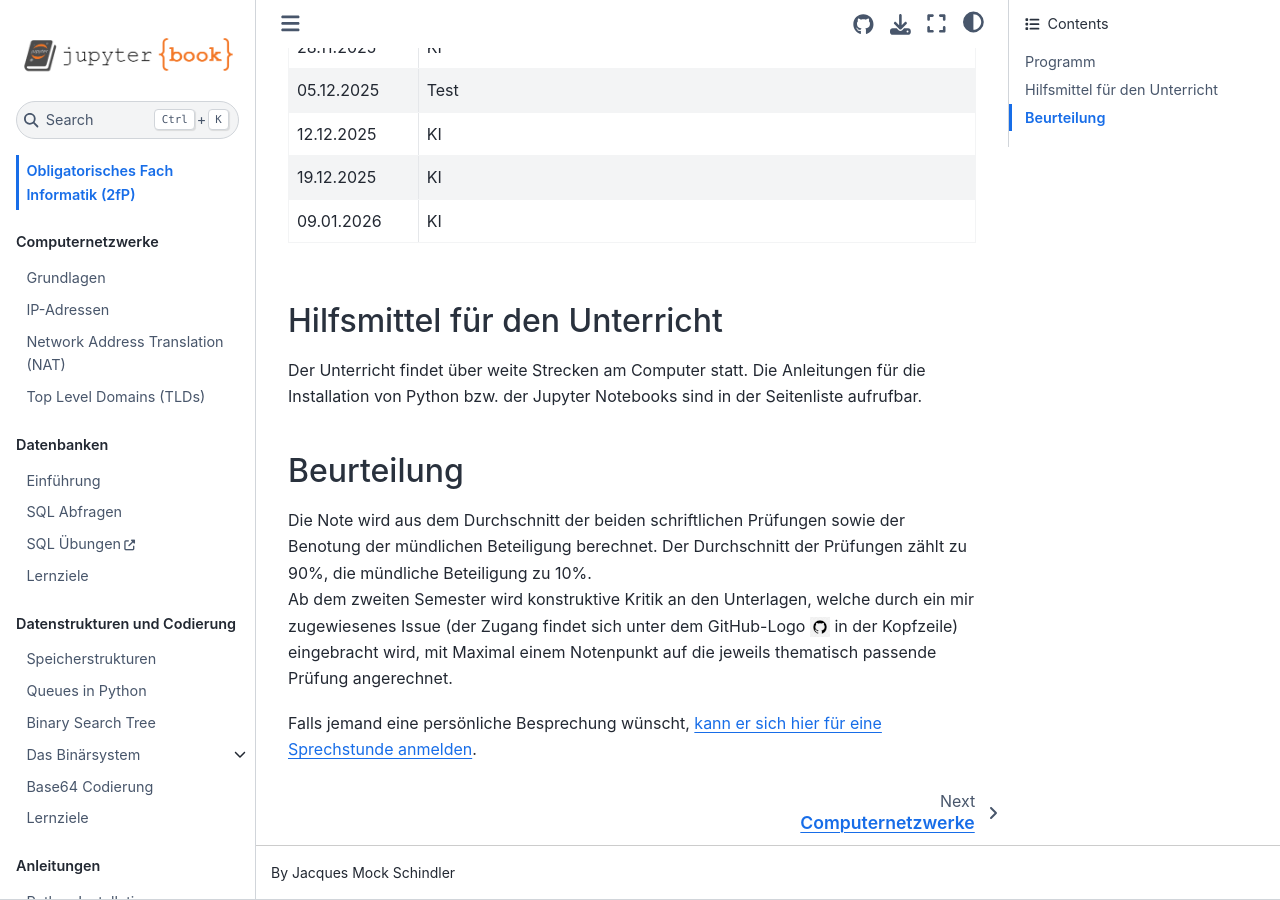
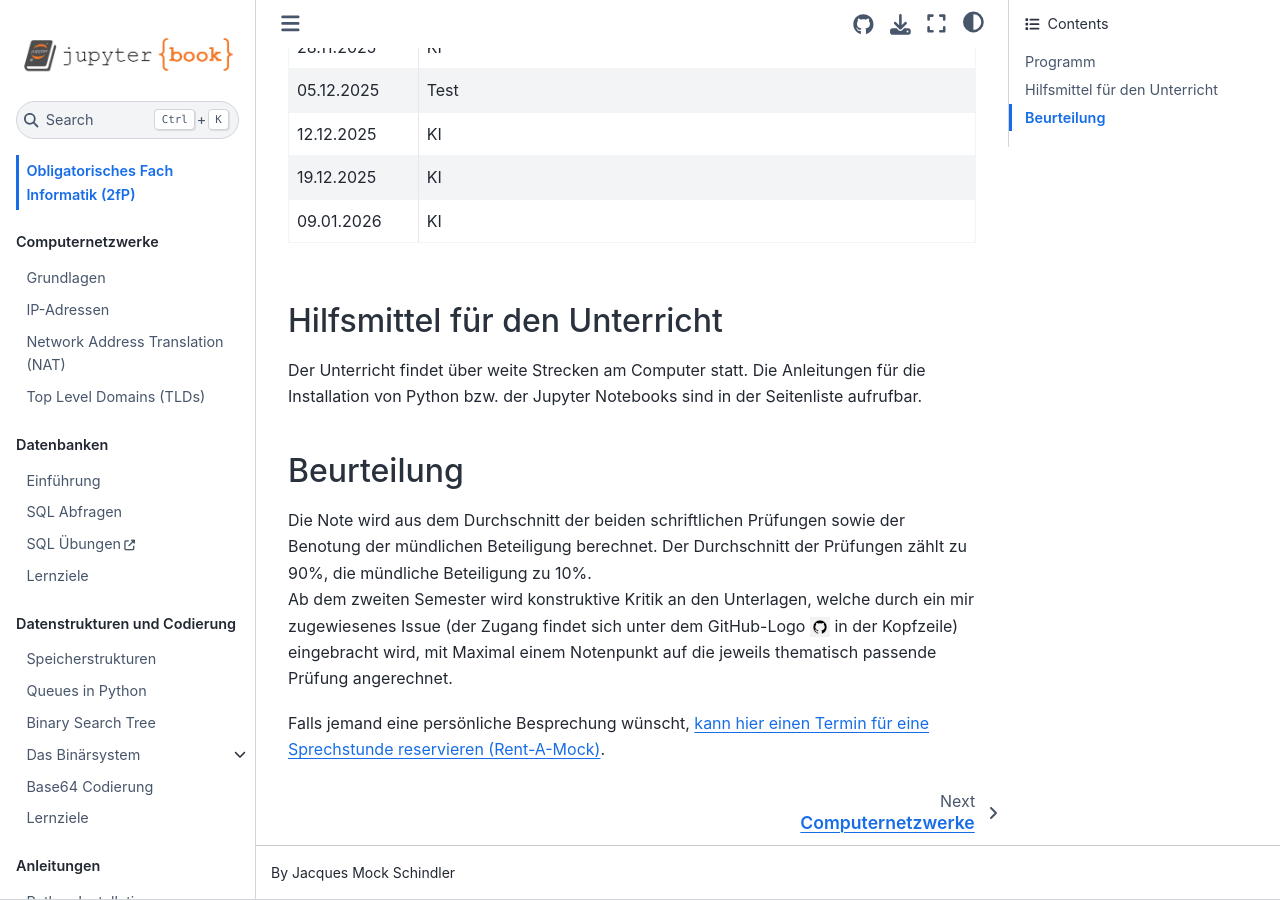
Before and after one commit to SkriptenMk/I_fP_24-28, a Jupyter Book: the page built from docs/intro.md, in a window 1280 px wide and 900 px high, scrolled down 899 px. Built offline with Jupyter Book 1.0.4 settings and Sphinx 7.4.7 and the Sphinx Book theme 1.1.4, drawn with Linux system fonts in a browser that asks for light colours.

Commit message:
Korrigiere den Link zur Sprechstundenreservation

```diff
--- a/docs/intro.md
+++ b/docs/intro.md
@@ -49,5 +49,7 @@
 in der Kopfzeile) eingebracht wird, mit Maximal einem
 Notenpunkt auf die jeweils thematisch passende Prüfung angerechnet.
 
-Falls jemand eine persönliche Besprechung wünscht, [kann er sich hier für
-eine Sprechstunde anmelden](https://calendar.app.google/kPthfpWed3uPP1cC6).
+Falls jemand eine persönliche Besprechung wünscht,
+<a href="https://calendar.app.google/TBieKp3kHCLc9tQDA" target="_blank">
+kann hier einen Termin für eine Sprechstunde reservieren
+(Rent-A-Mock)</a>.
```
